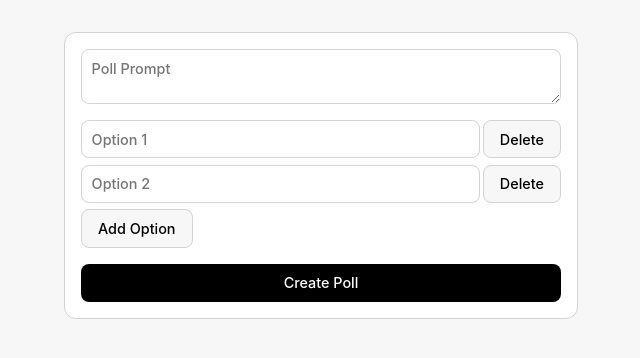
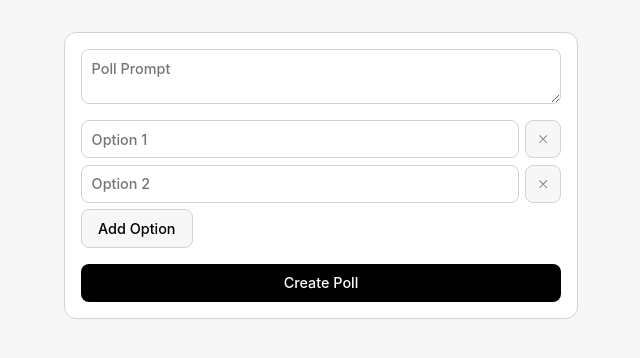
Before and after one commit to JackWRadford/polls-frontend, a React (Vite) app: page / in a window 1280 px wide. Shown: the top 358 px of the page, without its empty margins (319-959 px from the left). Built offline with nearby package versions, Linux system fonts and the light colour scheme.

Commit message:
Added an optional children prop to the Button. Updated the OptionInput delete button to use a react-icon. Added react-icons. Updated the CreatePoll form to prevent default behaviour when submitted.

```diff
--- a/package.json
+++ b/package.json
@@ -12,7 +12,8 @@
   "dependencies": {
     "clsx": "^2.1.1",
     "react": "^18.2.0",
-    "react-dom": "^18.2.0"
+    "react-dom": "^18.2.0",
+    "react-icons": "^5.2.1"
   },
   "devDependencies": {
     "@types/react": "^18.2.66",
--- a/src/components/common/button/Button.tsx
+++ b/src/components/common/button/Button.tsx
@@ -1,12 +1,13 @@
 import clsx from "clsx";
 import styles from "./button.module.css";
-import { ButtonHTMLAttributes } from "react";
+import { ButtonHTMLAttributes, ReactNode } from "react";
 
 interface ButtonProps extends ButtonHTMLAttributes<HTMLButtonElement> {
 	onClick: () => void;
 	label?: string;
 	level?: "primary" | "secondary";
 	fitContent?: boolean;
+	children?: ReactNode;
 }
 
 const Button = ({
@@ -14,6 +15,7 @@ const Button = ({
 	label,
 	level = "primary",
 	fitContent = false,
+	children,
 	...rest
 }: ButtonProps) => {
 	const secondaryClass = level == "secondary" ? styles.secondary : null;
@@ -26,7 +28,8 @@ const Button = ({
 			onClick={onClick}
 			{...rest}
 		>
-			{label && label}
+			{label}
+			{children}
 		</button>
 	);
 };
--- a/src/components/common/button/button.module.css
+++ b/src/components/common/button/button.module.css
@@ -1,4 +1,8 @@
 button {
+	display: flex;
+	align-items: center;
+	justify-content: center;
+
 	border-radius: 8px;
 	border: 1px solid transparent;
 	padding: 0.6rem 1rem;
--- a/src/components/create-poll/CreatePoll.tsx
+++ b/src/components/create-poll/CreatePoll.tsx
@@ -1,4 +1,4 @@
-import { useState } from "react";
+import { FormEvent, useState } from "react";
 import Button from "../common/button/Button";
 import Card from "../common/card/Card";
 import TextArea from "../common/textArea/TextArea";
@@ -8,7 +8,9 @@ import OptionInput from "./option-input/OptionInput";
 const CreatePoll = () => {
 	const [options, setOptions] = useState<string[]>(["", ""]);
 
-	const handleCreatePoll = () => {};
+	const handleSubmit = (event: FormEvent<HTMLFormElement>) => {
+		event.preventDefault();
+	};
 
 	const handleOptionChange = (value: string, index: number) => {
 		// Update the relevant option.
@@ -36,7 +38,7 @@ const CreatePoll = () => {
 
 	return (
 		<Card className={styles.container}>
-			<form>
+			<form onSubmit={handleSubmit}>
 				<TextArea placeholder={"Poll Prompt"} />
 				<div className={styles.optionsContainer}>
 					<ul>
@@ -62,7 +64,7 @@ const CreatePoll = () => {
 				</div>
 				<Button
 					label={"Create Poll"}
-					onClick={handleCreatePoll}
+					onClick={() => {}}
 					type="submit"
 				/>
 			</form>
--- a/src/components/create-poll/option-input/OptionInput.tsx
+++ b/src/components/create-poll/option-input/OptionInput.tsx
@@ -1,6 +1,7 @@
 import Button from "../../common/button/Button";
 import Input, { InputProps } from "../../common/input/Input";
 import styles from "./optionInput.module.css";
+import { HiXMark } from "react-icons/hi2";
 
 interface OptionInput extends InputProps {
 	onDelete: () => void;
@@ -9,13 +10,10 @@ interface OptionInput extends InputProps {
 const OptionInput = ({ onDelete, ...rest }: OptionInput) => {
 	return (
 		<div className={styles.container}>
-			<Input {...rest} />
-			<Button
-				type="button"
-				label="Delete"
-				onClick={onDelete}
-				level="secondary"
-			/>
+			<Input {...rest} type="text" />
+			<Button type="button" onClick={onDelete} level="secondary">
+				<HiXMark />
+			</Button>
 		</div>
 	);
 };
--- a/src/components/create-poll/option-input/optionInput.module.css
+++ b/src/components/create-poll/option-input/optionInput.module.css
@@ -1,4 +1,9 @@
 .container {
 	display: flex;
-	gap: 0.2rem;
+	gap: 0.4rem;
 }
+
+.container button {
+	color: var(--secondary-color);
+	padding: 0.6rem;
+}
```
Also changed, not shown: 1 other file (tests, documents, lock files or other folders).
